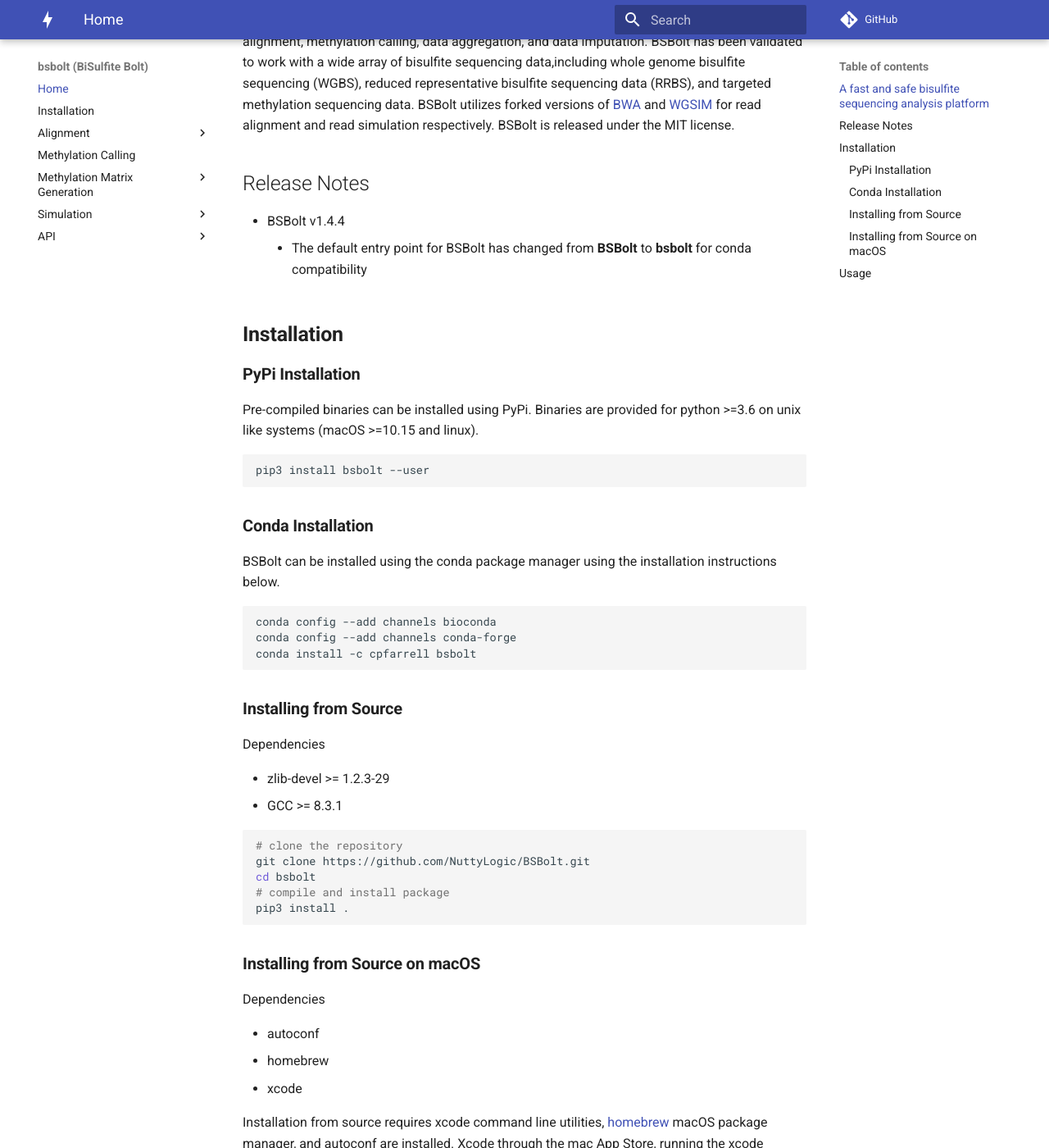
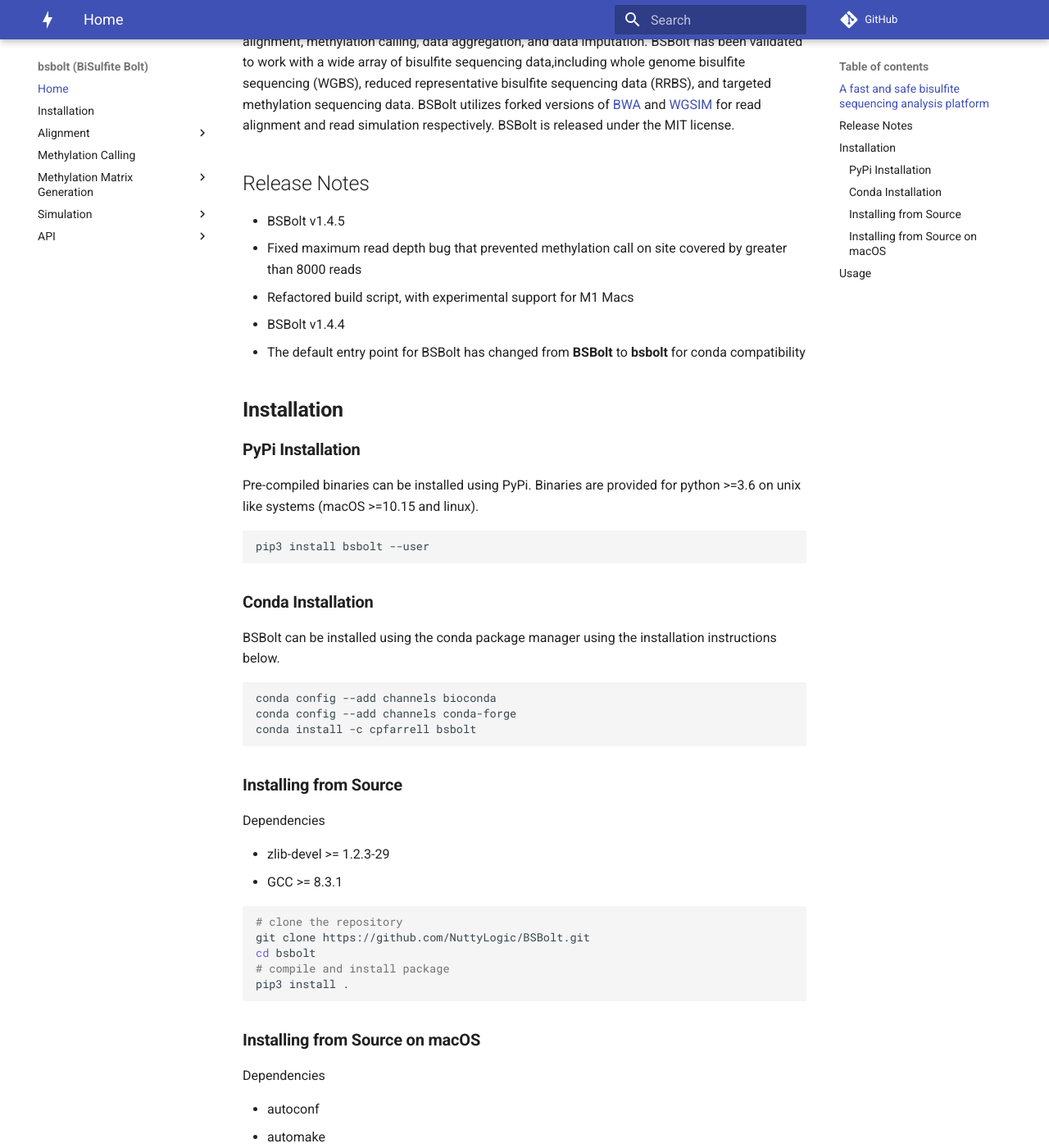
Before and after one commit to NuttyLogic/BSBolt, an MkDocs documentation site: the page built from docs/index.md, in a window 1280 px wide and 1400 px high, scrolled down 244 px. Shown: the whole window at 82% size. Built offline with MkDocs 1.6.1 and Material for MkDocs 9.7.7, drawn with Linux system fonts in a browser that asks for light colours; comment, search, counter and statistics services are not loaded; some of the changed text lies outside the part shown.

Commit message:
Updated Build CMD

```diff
--- a/docs/index.md
+++ b/docs/index.md
@@ -12,8 +12,11 @@
 BSBolt is released under the MIT license.
 
 ## Release Notes
+- BSBolt v1.4.5
+  - Fixed maximum read depth bug that prevented methylation call on site covered by greater than 8000 reads
+  - Refactored build script, with experimental support for M1 Macs
 - BSBolt v1.4.4
-    - The default entry point for BSBolt has changed from **BSBolt** to **bsbolt** for conda compatibility
+  - The default entry point for BSBolt has changed from **BSBolt** to **bsbolt** for conda compatibility
 
 ## **Installation**
 
@@ -56,6 +59,7 @@
 Dependencies
 
 - autoconf
+- automake
 - homebrew
 - xcode
 
@@ -71,6 +75,8 @@
 /bin/bash -c "$(curl -fsSL https://raw.githubusercontent.com/Homebrew/install/master/install.sh)"
 # install autoconf
 brew install autoconf
+# install automake
+brew installa automake
 # optionally install python
 brew install python3.8
 # install bsbolt
```
